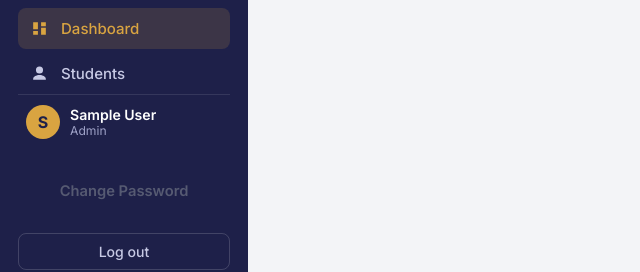
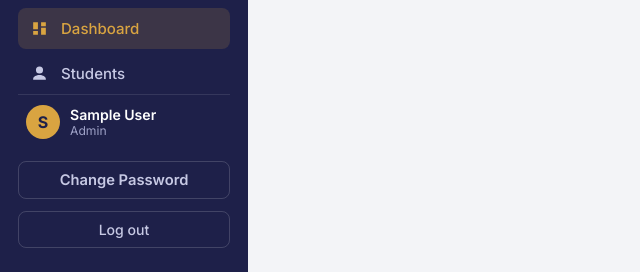
Before and after one commit to M-israr12/student-management-system, a plain HTML site: page frontend/index.html in a window 1280 px wide. Shown: the part 82-354 px from the top of the page, without its empty margins (0-640 px from the left). Drawn offline with Linux system fonts and the light colour scheme; no server answers; sample sign-in values are in the browser's storage.

Commit message:
Fix sidebar Change Password styling

```diff
--- a/frontend/css/style.css
+++ b/frontend/css/style.css
@@ -325,13 +325,13 @@ code {
 }
 .sidebar-footer .btn-ghost {
   width: 100%;
-  justify-content: center;
-  color: var(--ink-soft);
+  padding: 9px 12px;
+  color: #C7C9E4;
   background: transparent;
-  border: 1px solid var(--line);
-  margin: 10px 0;
+  border: 1px solid rgba(255,255,255,0.16);
+  margin: 0;
 }
 .sidebar-footer .btn-ghost:hover {
-  background: var(--surface);
-  color: var(--ink);
+  background: rgba(255,255,255,0.08);
+  color: #fff;
 }
```
